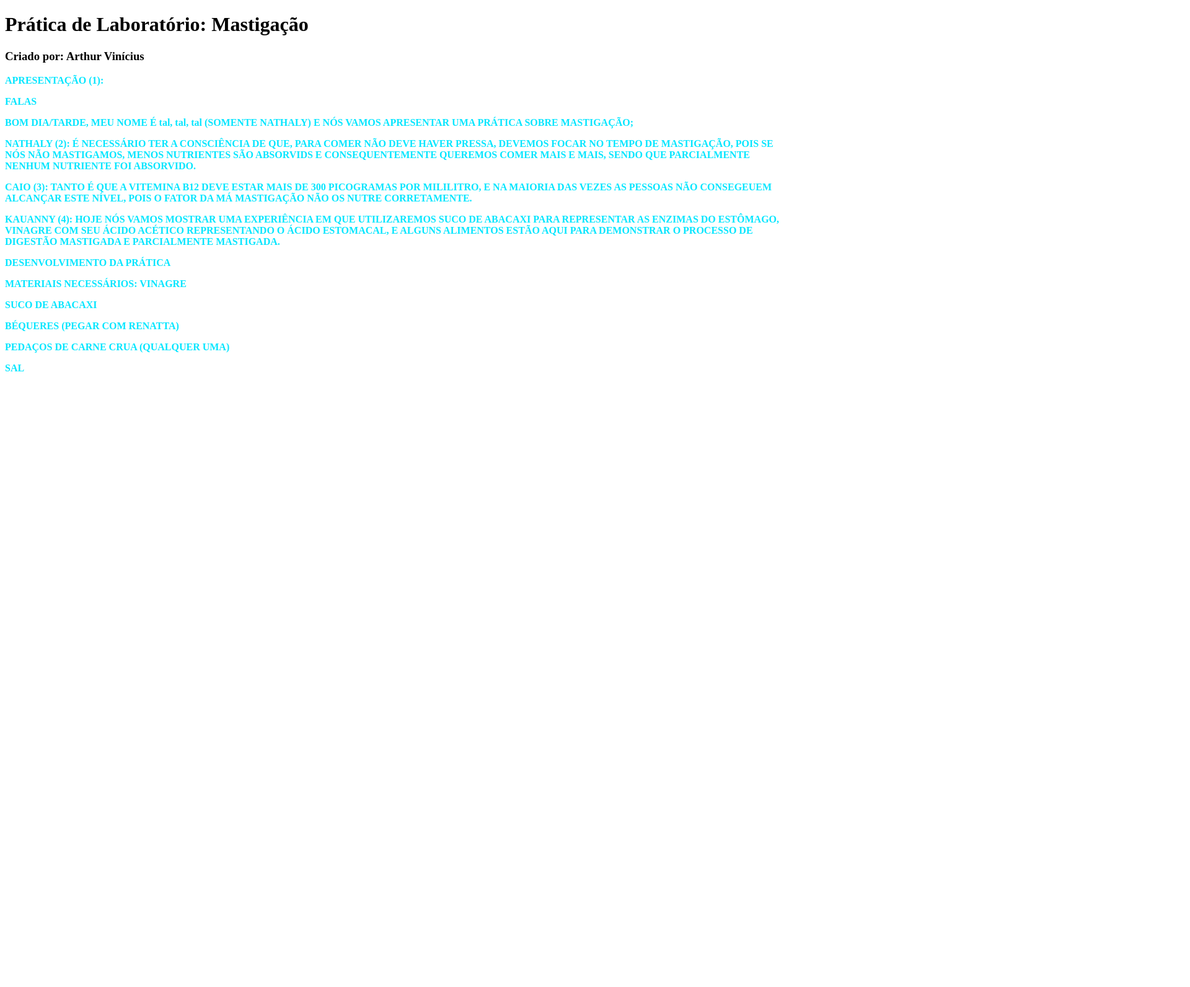
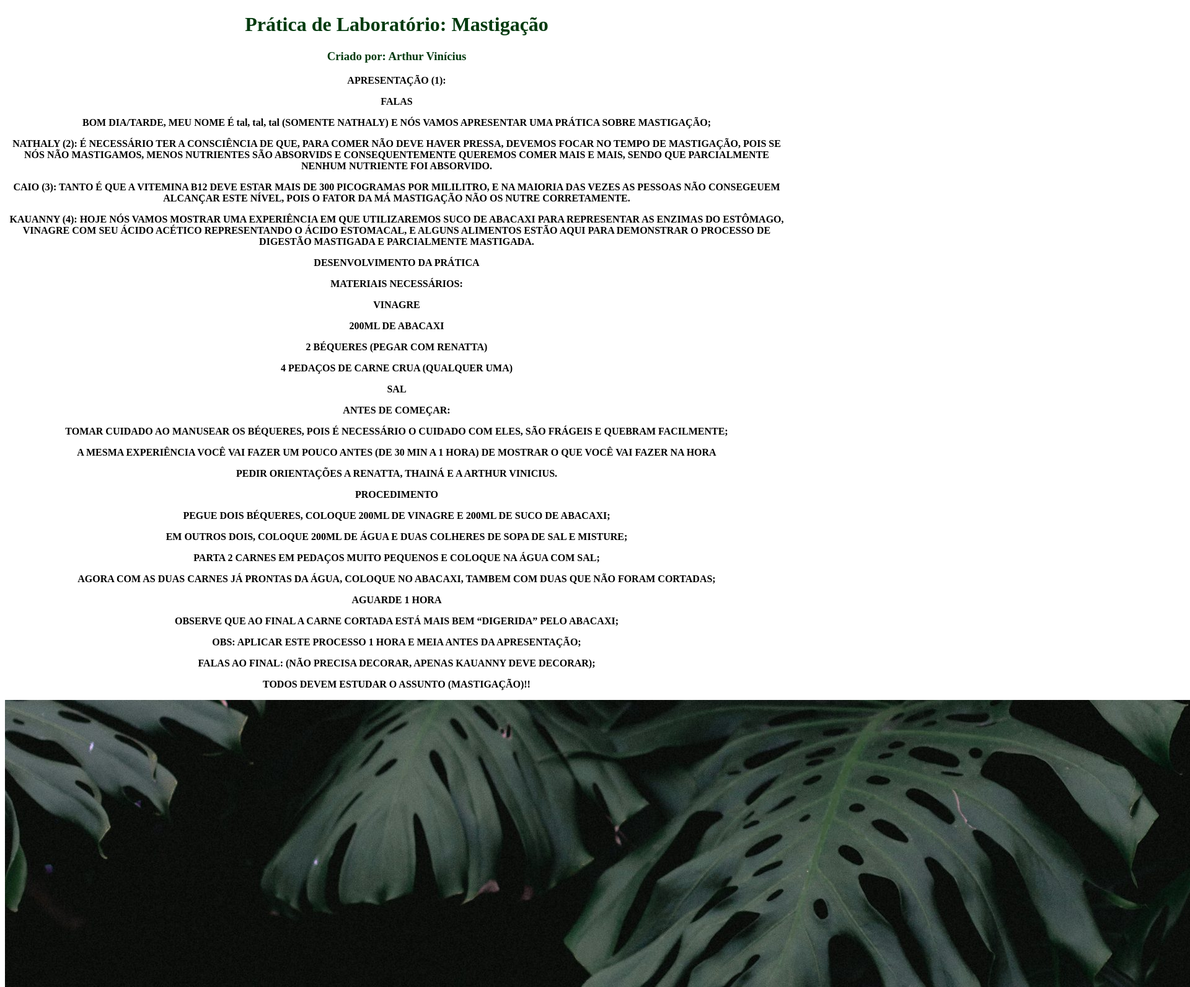
Before and after one commit to arthurvinisramos/projetolaboratorio, a plain HTML site: page index.html in a window 1280 px wide. Shown: the top 1592 px of the page at 62% size, 1920 px wide, since content can reach past the window. Before the commit the page ends 800 px from the top, so only its background shows below. Drawn offline with Linux system fonts and the light colour scheme.

Commit message:
myfirstpicture+newcss

```diff
--- a/index.html
+++ b/index.html
@@ -7,8 +7,9 @@
     <title>Projeto de Laboratório</title>
 </head>
 <body>
+    <div id="title">
     <h1>Prática de Laboratório: Mastigação</h1>
-    <h3>Criado por: Arthur Vinícius</h3>
+    <h3>Criado por: Arthur Vinícius</h3></div>
     <div id="apresentacoes">
         <p>APRESENTAÇÃO (1): </p>
         <p>FALAS</p>
@@ -17,12 +18,29 @@
         <p> CAIO (3): TANTO É QUE A VITEMINA B12 DEVE ESTAR MAIS DE 300 PICOGRAMAS POR MILILITRO, E NA MAIORIA DAS VEZES AS PESSOAS NÃO CONSEGEUEM ALCANÇAR ESTE NÍVEL, POIS O FATOR DA MÁ MASTIGAÇÃO NÃO OS NUTRE CORRETAMENTE.</p>
         <p>KAUANNY (4): HOJE NÓS VAMOS MOSTRAR UMA EXPERIÊNCIA EM QUE UTILIZAREMOS SUCO DE ABACAXI PARA REPRESENTAR AS ENZIMAS DO ESTÔMAGO, VINAGRE COM SEU ÁCIDO ACÉTICO REPRESENTANDO O ÁCIDO ESTOMACAL, E ALGUNS ALIMENTOS ESTÃO AQUI PARA DEMONSTRAR O PROCESSO DE DIGESTÃO MASTIGADA E PARCIALMENTE MASTIGADA.</p>
         <p>DESENVOLVIMENTO DA PRÁTICA</p>
-        <p>MATERIAIS NECESSÁRIOS: VINAGRE</p>
-        <p>SUCO DE ABACAXI</p>
- 	    <p>BÉQUERES (PEGAR COM RENATTA)</p>
- 	    <p>PEDAÇOS DE CARNE CRUA (QUALQUER UMA)</p>
+        <p>MATERIAIS NECESSÁRIOS: </p>
+        <p>VINAGRE</p>
+        <p>200ML DE ABACAXI</p>
+ 	    <p>2 BÉQUERES (PEGAR COM RENATTA)</p>
+ 	    <p>4 PEDAÇOS DE CARNE CRUA (QUALQUER UMA)</p>
  	    <p>SAL</p>
-        <p></p>
+        <p>ANTES DE COMEÇAR:</p>
+        <p>TOMAR CUIDADO AO MANUSEAR OS BÉQUERES, POIS É NECESSÁRIO O CUIDADO COM ELES, SÃO FRÁGEIS E QUEBRAM FACILMENTE;</p>
+        <p>A MESMA EXPERIÊNCIA VOCÊ VAI FAZER UM POUCO ANTES (DE 30 MIN A 1 HORA) DE MOSTRAR O QUE VOCÊ VAI FAZER NA HORA </p>
+        <p>PEDIR ORIENTAÇÕES A RENATTA, THAINÁ E A ARTHUR VINICIUS.</p>
+        <p>PROCEDIMENTO</p>
+        <p>PEGUE DOIS BÉQUERES, COLOQUE 200ML DE VINAGRE E 200ML DE SUCO DE ABACAXI;</p>
+        <p>EM OUTROS DOIS, COLOQUE 200ML DE ÁGUA E DUAS COLHERES DE SOPA DE SAL E MISTURE;</p>
+        <p>PARTA 2 CARNES EM PEDAÇOS MUITO PEQUENOS E COLOQUE NA ÁGUA COM SAL;</p>
+        <p>AGORA COM AS DUAS CARNES JÁ PRONTAS DA ÁGUA, COLOQUE NO ABACAXI, TAMBEM COM DUAS QUE NÃO FORAM CORTADAS;</p>
+ 	    <p>AGUARDE 1 HORA</p>
+        <p>OBSERVE QUE AO FINAL A CARNE CORTADA ESTÁ MAIS BEM “DIGERIDA” PELO ABACAXI;</p>
+        <p>OBS: APLICAR ESTE PROCESSO 1 HORA E MEIA ANTES DA APRESENTAÇÃO;</p>
+        <p>FALAS AO FINAL: (NÃO PRECISA DECORAR, APENAS KAUANNY DEVE DECORAR);</p>
+        <p>TODOS DEVEM ESTUDAR O ASSUNTO (MASTIGAÇÃO)!!</p>
+    </div>
+    <div id="images">
+        <img src="/images/folha.jpg"></img>
     </div>
 </body>
 </html>
--- a/style.css
+++ b/style.css
@@ -1,5 +1,15 @@
 #apresentacoes {
-    color: hsl(186, 100%, 51%);
+    color: hsl(0, 0%, 0%);
     font-family: montserrat;
     font-weight: bold;
+    text-align: center;
 }
+#title {
+    color: rgb(1, 58, 14);
+    text-align: center;
+}
+select {
+  background-image: url("C:\Users\arthu\OneDrive\Pictures\photo-1493673272479-a20888bcee10.jpg");
+  background-repeat: no-repeat;
+  background-size: cover; /* faz a imagem preencher a tela */
+}
```
Also changed, not shown: images/folha.jpg (added).
